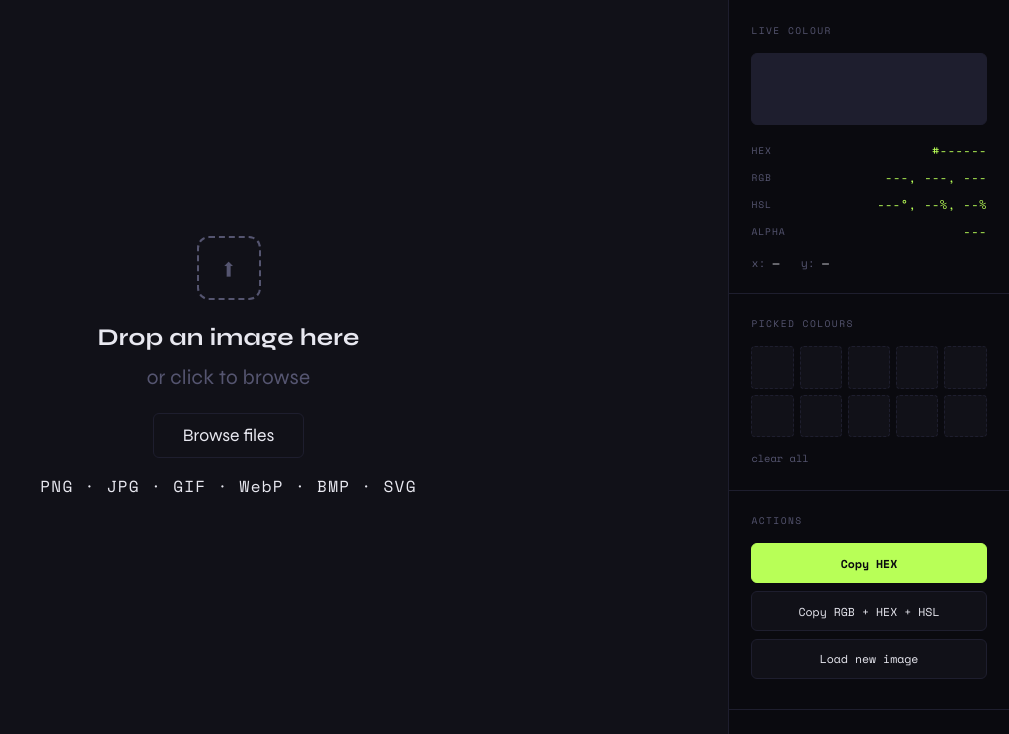
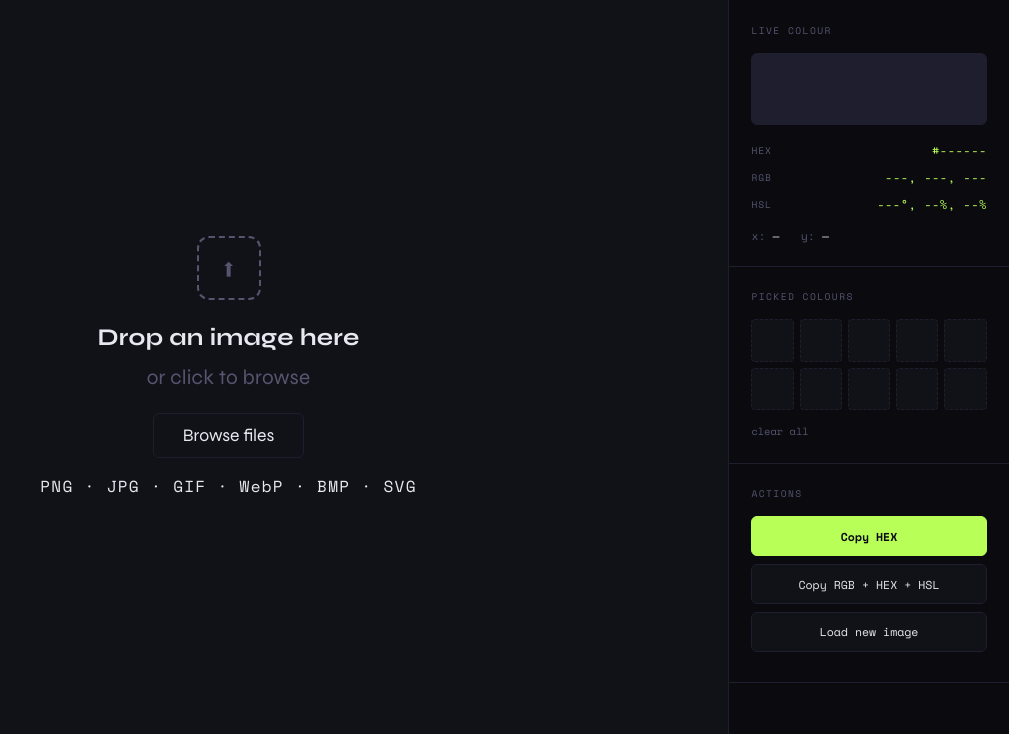
Before and after one commit to georgestanley33/hex-code-picker, a Flask app: page / in a window 1280 px wide. Shown: the part 66-800 px from the top of the page, without its empty margins (271-1280 px from the left). Run offline with Flask 3, Linux system fonts and the light colour scheme.

Commit message:
remove alpha

```diff
--- a/templates/index.html
+++ b/templates/index.html
@@ -376,10 +376,6 @@
           <span class="value-key">HSL</span>
           <span class="value-val" id="val-hsl" title="Click to copy">---°, --%, --%</span>
         </div>
-        <div class="value-row">
-          <span class="value-key">Alpha</span>
-          <span class="value-val" id="val-alpha">---</span>
-        </div>
       </div>
       <div id="coords-display">x: <span id="cx">—</span> &nbsp; y: <span id="cy">—</span></div>
     </div>
@@ -424,7 +420,6 @@
   const valHex      = document.getElementById('val-hex');
   const valRgb      = document.getElementById('val-rgb');
   const valHsl      = document.getElementById('val-hsl');
-  const valAlpha    = document.getElementById('val-alpha');
   const cxEl        = document.getElementById('cx');
   const cyEl        = document.getElementById('cy');
   const histGrid    = document.getElementById('history-grid');
@@ -508,8 +503,6 @@
   function updateSidebar(r, g, b, a) {
     const hex = rgbToHex(r, g, b);
     const hsl = rgbToHsl(r, g, b);
-    const alpha = (a / 255).toFixed(2);
-
     currentHex = hex;
     currentRgb = `rgb(${r}, ${g}, ${b})`;
     currentHsl = `hsl(${hsl.h}, ${hsl.s}%, ${hsl.l}%)`;
@@ -518,7 +511,6 @@
     valHex.textContent  = hex;
     valRgb.textContent  = `${r}, ${g}, ${b}`;
     valHsl.textContent  = `${hsl.h}°, ${hsl.s}%, ${hsl.l}%`;
-    valAlpha.textContent = alpha;
   }
 
   mainCanvas.addEventListener('mousemove', e => {
```
